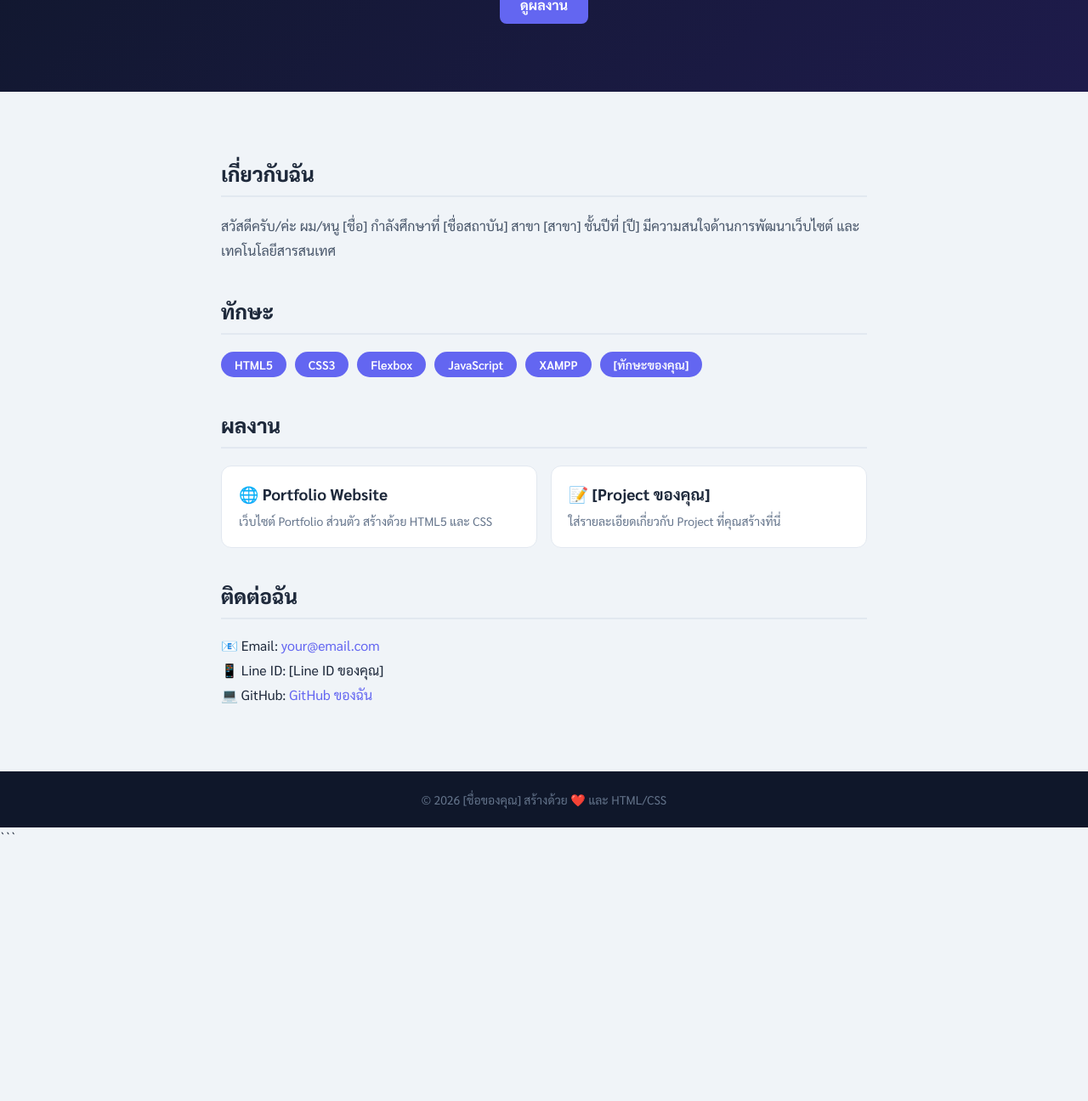
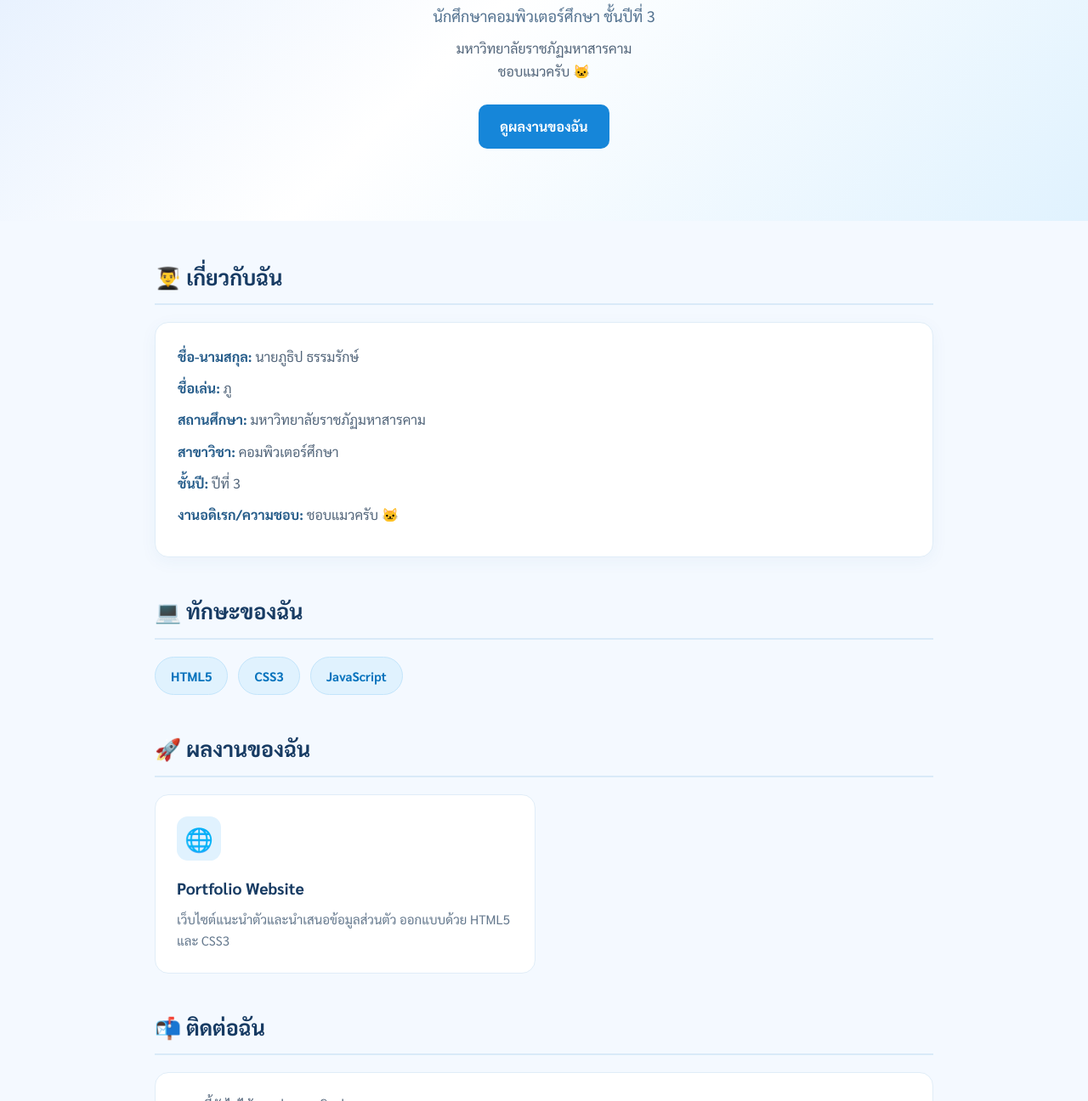
Before and after one commit to phuthipthammarak-cmd/portfolio119, a plain HTML site: page index.html in a window 1280 px wide. Shown: the part 418-1714 px from the top of the page at 85% size. Before the commit the page ends 1413 px from the top, so only its background shows below. Drawn offline with Linux system fonts and the light colour scheme.

Commit message:
Update index.html

````diff
--- a/index.html
+++ b/index.html
@@ -1,13 +1,14 @@
-```html
+
 <!DOCTYPE html>
 <html lang="th">
 <head>
   <meta charset="UTF-8">
   <meta name="viewport" content="width=device-width, initial-scale=1.0">
 
-  <title>Portfolio - ชื่อของคุณ</title>
+  <title>Portfolio - นายภูธิป ธรรมรักษ์</title>
+  <meta name="description" content="เว็บไซต์ Portfolio ของนายภูธิป ธรรมรักษ์ นักศึกษาสาขาคอมพิวเตอร์ศึกษา">
 
-  <link href="https://fonts.googleapis.com/css2?family=Sarabun:wght@400;600;700;800&display=swap" rel="stylesheet">
+  <link href="https://fonts.googleapis.com/css2?family=Sarabun:wght@400;500;600;700;800&display=swap" rel="stylesheet">
 
   <style>
     * {
@@ -18,29 +19,33 @@
 
     html {
       scroll-behavior: smooth;
+      scroll-padding-top: 90px;
     }
 
     body {
       font-family: 'Sarabun', sans-serif;
-      background: #f0f4f8;
-      color: #1e293b;
+      background: #f4f9ff;
+      color: #24364b;
+      line-height: 1.7;
     }
 
-    /* Navigation */
+    /* เมนูด้านบน */
     nav {
-      background: #0f172a;
-      padding: 16px 32px;
+      background: #ffffff;
+      padding: 16px 7%;
       display: flex;
       justify-content: space-between;
       align-items: center;
+      gap: 20px;
       position: sticky;
       top: 0;
       z-index: 100;
+      box-shadow: 0 2px 15px rgba(40, 100, 160, 0.08);
     }
 
-    nav .logo {
-      color: #818cf8;
-      font-size: 20px;
+    .logo {
+      color: #1686d9;
+      font-size: 22px;
       font-weight: 800;
     }
 
@@ -50,163 +55,205 @@
       gap: 24px;
     }
 
-    nav ul li a {
-      color: #94a3b8;
+    nav ul a {
+      color: #52657a;
       text-decoration: none;
-      font-size: 14px;
+      font-size: 15px;
+      font-weight: 600;
       transition: 0.2s;
     }
 
-    nav ul li a:hover {
-      color: white;
+    nav ul a:hover {
+      color: #1686d9;
     }
 
-    /* Hero */
+    /* ส่วนแนะนำตัว */
     .hero {
-      background: linear-gradient(135deg, #0f172a, #1e1b4b);
-      color: white;
+      background: linear-gradient(135deg, #dbeafe, #ffffff, #e0f2fe);
       text-align: center;
-      padding: 80px 20px;
+      padding: 75px 20px 85px;
     }
 
     .avatar {
-      width: 120px;
-      height: 120px;
+      width: 150px;
+      height: 150px;
       border-radius: 50%;
-      border: 4px solid #6366f1;
-      margin-bottom: 20px;
-      box-shadow: 0 0 30px rgba(99, 102, 241, 0.4);
+      object-fit: cover;
+      border: 5px solid #ffffff;
+      box-shadow: 0 8px 28px rgba(22, 134, 217, 0.2);
+      margin-bottom: 22px;
+    }
+
+    .avatar-fallback {
+      width: 150px;
+      height: 150px;
+      border-radius: 50%;
+      margin: 0 auto 22px;
+      background: #ffffff;
+      border: 5px solid #ffffff;
+      box-shadow: 0 8px 28px rgba(22, 134, 217, 0.2);
+      display: none;
+      place-items: center;
+      font-size: 65px;
+    }
+
+    .welcome {
+      color: #1686d9;
+      font-weight: 700;
+      margin-bottom: 8px;
     }
 
     .hero h1 {
-      font-size: 36px;
-      font-weight: 800;
+      font-size: clamp(27px, 5vw, 42px);
+      color: #173b63;
+      line-height: 1.4;
+      margin-bottom: 12px;
+    }
+
+    .tagline {
+      color: #52718f;
+      font-size: 18px;
       margin-bottom: 8px;
     }
 
-    .hero .tagline {
-      color: #818cf8;
-      font-size: 18px;
-      margin-bottom: 24px;
+    .intro {
+      color: #52657a;
+      margin: 0 auto 26px;
     }
 
-    .hero-btns {
-      display: flex;
-      gap: 12px;
-      justify-content: center;
-    }
-
-    .btn-primary {
-      padding: 12px 24px;
-      background: #6366f1;
-      color: white;
-      border-radius: 8px;
+    .btn {
+      display: inline-block;
+      background: #1686d9;
+      color: #ffffff;
       text-decoration: none;
+      padding: 12px 25px;
+      border-radius: 10px;
       font-weight: 700;
       transition: 0.2s;
     }
 
-    .btn-primary:hover {
+    .btn:hover {
+      background: #0873bd;
       transform: translateY(-2px);
-      background: #4f46e5;
     }
 
-    /* Container */
+    /* เนื้อหาหลัก */
     .container {
-      max-width: 800px;
+      max-width: 960px;
       margin: 0 auto;
-      padding: 40px 20px;
+      padding: 45px 22px;
     }
 
-    /* Section */
-    section {
-      margin-bottom: 40px;
+    .section {
+      margin-bottom: 42px;
+      scroll-margin-top: 90px;
     }
 
     .section-title {
-      font-size: 24px;
-      font-weight: 800;
-      color: #1e293b;
+      font-size: 25px;
+      color: #173b63;
       margin-bottom: 20px;
       padding-bottom: 10px;
-      border-bottom: 2px solid #e2e8f0;
+      border-bottom: 2px solid #d9eaf8;
     }
 
-    .about-text {
-      font-size: 16px;
-      line-height: 1.8;
-      color: #475569;
+    /* เกี่ยวกับฉัน */
+    .about-card {
+      background: #ffffff;
+      border: 1px solid #e0edf8;
+      border-radius: 16px;
+      padding: 26px;
+      box-shadow: 0 5px 20px rgba(40, 100, 160, 0.05);
     }
 
-    /* Skills */
+    .about-card p {
+      color: #52657a;
+      margin-bottom: 10px;
+    }
+
+    .about-card strong {
+      color: #245b89;
+    }
+
+    /* ทักษะ */
     .skills-wrap {
       display: flex;
       flex-wrap: wrap;
-      gap: 10px;
+      gap: 12px;
     }
 
     .skill-badge {
-      background: #6366f1;
-      color: white;
-      padding: 6px 16px;
-      border-radius: 99px;
-      font-size: 14px;
-      font-weight: 600;
+      background: #e0f2fe;
+      color: #0873bd;
+      border: 1px solid #c3e5fb;
+      padding: 9px 18px;
+      border-radius: 30px;
+      font-size: 15px;
+      font-weight: 700;
     }
 
-    /* Projects */
-    .card-grid {
+    /* ผลงาน */
+    .project-grid {
       display: grid;
-      grid-template-columns: repeat(2, 1fr);
-      gap: 16px;
+      grid-template-columns: repeat(2, minmax(0, 1fr));
+      gap: 20px;
     }
 
     .project-card {
-      background: white;
-      border-radius: 12px;
-      padding: 20px;
-      border: 1px solid #e2e8f0;
-      transition: 0.2s;
+      background: #ffffff;
+      border: 1px solid #e0edf8;
+      border-radius: 16px;
+      padding: 25px;
+      transition: 0.25s;
     }
 
     .project-card:hover {
       transform: translateY(-4px);
-      box-shadow: 0 12px 30px rgba(0, 0, 0, 0.1);
+      box-shadow: 0 12px 28px rgba(40, 100, 160, 0.1);
+    }
+
+    .project-icon {
+      width: 52px;
+      height: 52px;
+      display: grid;
+      place-items: center;
+      background: #e0f2fe;
+      border-radius: 13px;
+      font-size: 27px;
+      margin-bottom: 16px;
     }
 
     .project-card h3 {
-      color: #1e293b;
+      color: #173b63;
+      font-size: 19px;
       margin-bottom: 8px;
     }
 
     .project-card p {
-      color: #64748b;
-      font-size: 14px;
-      line-height: 1.6;
+      color: #64788d;
+      font-size: 15px;
     }
 
-    /* Contact */
-    .contact p {
-      margin-bottom: 8px;
+    /* ติดต่อ */
+    .contact-card {
+      background: #ffffff;
+      border: 1px solid #e0edf8;
+      border-radius: 16px;
+      padding: 25px;
+      color: #52657a;
     }
 
-    .contact a {
-      color: #6366f1;
-      text-decoration: none;
-    }
-
-    /* Footer */
+    /* ท้ายเว็บไซต์ */
     footer {
-      background: #0f172a;
-      color: #64748b;
+      background: #173b63;
+      color: #e0f2fe;
       text-align: center;
-      padding: 24px;
+      padding: 24px 16px;
       font-size: 14px;
     }
 
-    /* Responsive */
+    /* รองรับมือถือ */
     @media (max-width: 600px) {
-
       nav {
         padding: 14px 16px;
         flex-direction: column;
@@ -214,24 +261,42 @@
       }
 
       nav ul {
-        gap: 12px;
+        justify-content: center;
+        gap: 10px 18px;
         flex-wrap: wrap;
-        justify-content: center;
+      }
+
+      nav ul a {
+        font-size: 14px;
       }
 
       .hero {
-        padding: 60px 15px;
+        padding: 55px 18px 65px;
       }
 
       .hero h1 {
         font-size: 28px;
       }
 
-      .hero .tagline {
+      .tagline {
         font-size: 16px;
       }
 
-      .card-grid {
+      .container {
+        padding: 32px 17px;
+      }
+
+      .section-title {
+        font-size: 22px;
+      }
+
+      .about-card,
+      .project-card,
+      .contact-card {
+        padding: 20px;
+      }
+
+      .project-grid {
         grid-template-columns: 1fr;
       }
     }
@@ -240,173 +305,112 @@
 
 <body>
 
-  <!-- Navigation -->
+  <!-- เมนู -->
   <nav>
-    <div class="logo">🎓 [ชื่อย่อ]</div>
+    <div class="logo">🎓 ภูธิป</div>
 
     <ul>
-      <li><a href="#about">เกี่ยวกับ</a></li>
+      <li><a href="#about">เกี่ยวกับฉัน</a></li>
       <li><a href="#skills">ทักษะ</a></li>
       <li><a href="#projects">ผลงาน</a></li>
       <li><a href="#contact">ติดต่อ</a></li>
     </ul>
   </nav>
 
-
-  <!-- Hero -->
-  <section class="hero">
+  <!-- แนะนำตัว -->
+  <header class="hero">
 
     <img
       class="avatar"
-      src="https://api.dicebear.com/7.x/avataaars/svg?seed=student"
-      alt="Profile">
+      src="วางลิงก์ตรงจาก-Postimages-ตรงนี้"
+      alt="รูปโปรไฟล์ของภูธิป"
+      onerror="this.style.display='none'; document.getElementById('avatarFallback').style.display='grid';">
 
-    <h1>สวัสดีครับ ผม [ชื่อ-นามสกุล] 👋</h1>
+    <div class="avatar-fallback" id="avatarFallback">
+      🐱
+    </div>
+
+    <p class="welcome">ยินดีต้อนรับสู่ Portfolio ของผม</p>
+
+    <h1>สวัสดีครับ ผมภูธิป ธรรมรักษ์ 👋</h1>
 
     <p class="tagline">
-      นักศึกษา IT · Web Developer มือใหม่
+      นักศึกษาคอมพิวเตอร์ศึกษา ชั้นปีที่ 3
     </p>
 
-    <div class="hero-btns">
-      <a class="btn-primary" href="#projects">
-        ดูผลงาน
-      </a>
-    </div>
+    <p class="intro">
+      มหาวิทยาลัยราชภัฏมหาสารคาม<br>
+      ชอบแมวครับ 🐱
+    </p>
 
-  </section>
+    <a class="btn" href="#projects">ดูผลงานของฉัน</a>
 
+  </header>
 
-  <!-- Content -->
-  <div class="container">
+  <!-- เนื้อหาหลัก -->
+  <main class="container">
 
-    <!-- About -->
-    <section id="about">
+    <!-- เกี่ยวกับฉัน -->
+    <section class="section" id="about">
+      <h2 class="section-title">👨‍🎓 เกี่ยวกับฉัน</h2>
 
-      <h2 class="section-title">
-        เกี่ยวกับฉัน
-      </h2>
-
-      <p class="about-text">
-        สวัสดีครับ/ค่ะ ผม/หนู [ชื่อ]
-        กำลังศึกษาที่ [ชื่อสถาบัน]
-        สาขา [สาขา] ชั้นปีที่ [ปี]
-        มีความสนใจด้านการพัฒนาเว็บไซต์
-        และเทคโนโลยีสารสนเทศ
-      </p>
-
+      <div class="about-card">
+        <p><strong>ชื่อ-นามสกุล:</strong> นายภูธิป ธรรมรักษ์</p>
+        <p><strong>ชื่อเล่น:</strong> ภู</p>
+        <p><strong>สถานศึกษา:</strong> มหาวิทยาลัยราชภัฏมหาสารคาม</p>
+        <p><strong>สาขาวิชา:</strong> คอมพิวเตอร์ศึกษา</p>
+        <p><strong>ชั้นปี:</strong> ปีที่ 3</p>
+        <p><strong>งานอดิเรก/ความชอบ:</strong> ชอบแมวครับ 🐱</p>
+      </div>
     </section>
 
-
-    <!-- Skills -->
-    <section id="skills">
-
-      <h2 class="section-title">
-        ทักษะ
-      </h2>
+    <!-- ทักษะ -->
+    <section class="section" id="skills">
+      <h2 class="section-title">💻 ทักษะของฉัน</h2>
 
       <div class="skills-wrap">
+        <span class="skill-badge">HTML5</span>
+        <span class="skill-badge">CSS3</span>
+        <span class="skill-badge">JavaScript</span>
+      </div>
+    </section>
 
-        <span class="skill-badge">HTML5</span>
+    <!-- ผลงาน -->
+    <section class="section" id="projects">
+      <h2 class="section-title">🚀 ผลงานของฉัน</h2>
 
-        <span class="skill-badge">CSS3</span>
+      <div class="project-grid">
 
-        <span class="skill-badge">Flexbox</span>
+        <article class="project-card">
+          <div class="project-icon">🌐</div>
 
-        <span class="skill-badge">JavaScript</span>
+          <h3>Portfolio Website</h3>
 
-        <span class="skill-badge">XAMPP</span>
-
-        <span class="skill-badge">
-          [ทักษะของคุณ]
-        </span>
+          <p>
+            เว็บไซต์แนะนำตัวและนำเสนอข้อมูลส่วนตัว
+            ออกแบบด้วย HTML5 และ CSS3
+          </p>
+        </article>
 
       </div>
-
     </section>
 
+    <!-- ติดต่อ -->
+    <section class="section" id="contact">
+      <h2 class="section-title">📬 ติดต่อฉัน</h2>
 
-    <!-- Projects -->
-    <section id="projects">
-
-      <h2 class="section-title">
-        ผลงาน
-      </h2>
-
-      <div class="card-grid">
-
-        <div class="project-card">
-
-          <h3>
-            🌐 Portfolio Website
-          </h3>
-
-          <p>
-            เว็บไซต์ Portfolio ส่วนตัว
-            สร้างด้วย HTML5 และ CSS
-          </p>
-
-        </div>
-
-
-        <div class="project-card">
-
-          <h3>
-            📝 [Project ของคุณ]
-          </h3>
-
-          <p>
-            ใส่รายละเอียดเกี่ยวกับ
-            Project ที่คุณสร้างที่นี่
-          </p>
-
-        </div>
-
+      <div class="contact-card">
+        <p>ขณะนี้ยังไม่ได้ระบุช่องทางติดต่อ</p>
       </div>
-
     </section>
 
+  </main>
 
-    <!-- Contact -->
-    <section id="contact" class="contact">
-
-      <h2 class="section-title">
-        ติดต่อฉัน
-      </h2>
-
-      <p>
-        📧 Email:
-        <a href="mailto:your@email.com">
-          your@email.com
-        </a>
-      </p>
-
-      <p>
-        📱 Line ID:
-        [Line ID ของคุณ]
-      </p>
-
-      <p>
-        💻 GitHub:
-        <a href="https://github.com" target="_blank">
-          GitHub ของฉัน
-        </a>
-      </p>
-
-    </section>
-
-  </div>
-
-
-  <!-- Footer -->
+  <!-- ท้ายเว็บไซต์ -->
   <footer>
-
-    <p>
-      © 2026 [ชื่อของคุณ]
-      สร้างด้วย ❤️ และ HTML/CSS
-    </p>
-
+    <p>© 2026 นายภูธิป ธรรมรักษ์</p>
+    <p>สร้างด้วย HTML5 และ CSS3 💙</p>
   </footer>
 
 </body>
 </html>
-```
````
